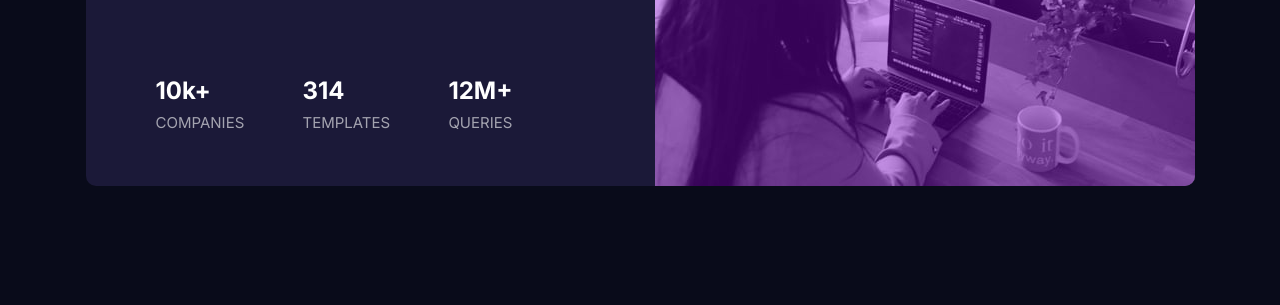
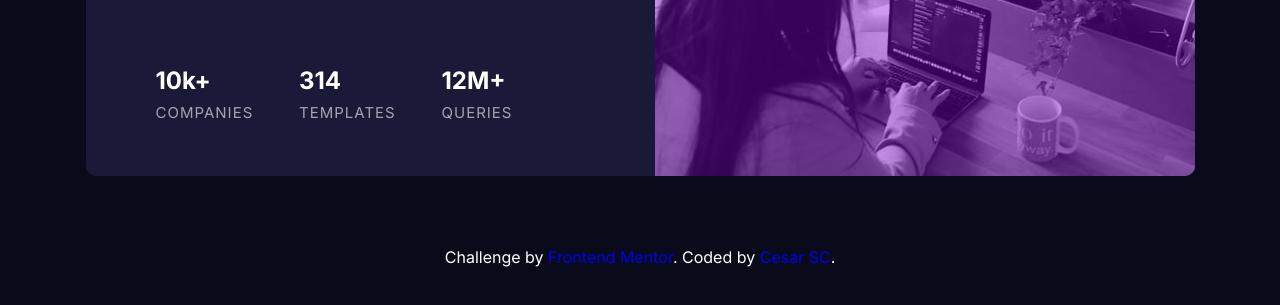
Before and after one commit to Rhiino1/frontendmentor-stats-preview-card, a website: page index.html in a window 1280 px wide. Shown: the part 437-742 px from the top of the page. Drawn offline with Linux system fonts and the light colour scheme.

```diff
--- a/app/scss/components/card.scss
+++ b/app/scss/components/card.scss
@@ -143,6 +143,7 @@
     &__description {
       margin-top: rem(10);
       text-transform: uppercase;
+      letter-spacing: rem(1);
       color: var(--slightly-transparent-white-stat-headings);
 
       @include breakpoint(large) {
--- a/app/scss/globals/layout.scss
+++ b/app/scss/globals/layout.scss
@@ -17,3 +17,7 @@
   // padding: rem(20) 0;
   margin: rem(71) auto;
 }
+
+footer {
+  color: var(--white-main-heading-stats);
+}
--- a/index.html
+++ b/index.html
@@ -46,10 +46,10 @@
       </div>
     </section>
   </main>
-  <!-- <footer>
+  <footer>
     Challenge by <a href="https://www.frontendmentor.io?ref=challenge" target="_blank">Frontend Mentor</a>.
-    Coded by <a href="#">Your Name Here</a>.
-  </footer> -->
+    Coded by <a href="https://github.com/Rhiino1">Cesar SC</a>.
+  </footer>
 </body>
 
 </html>
```
Also changed, not shown: README-template.md (deleted), README.md, dist/style.css, 1 other file.
